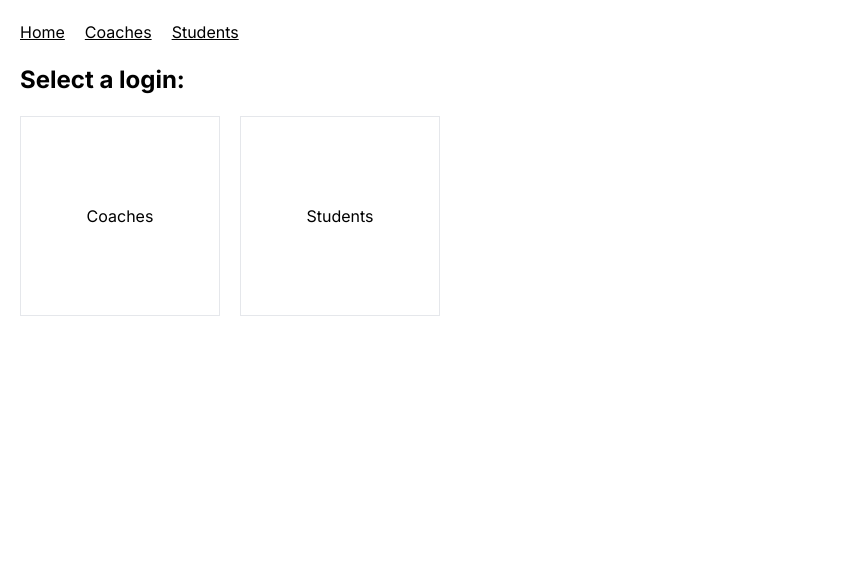
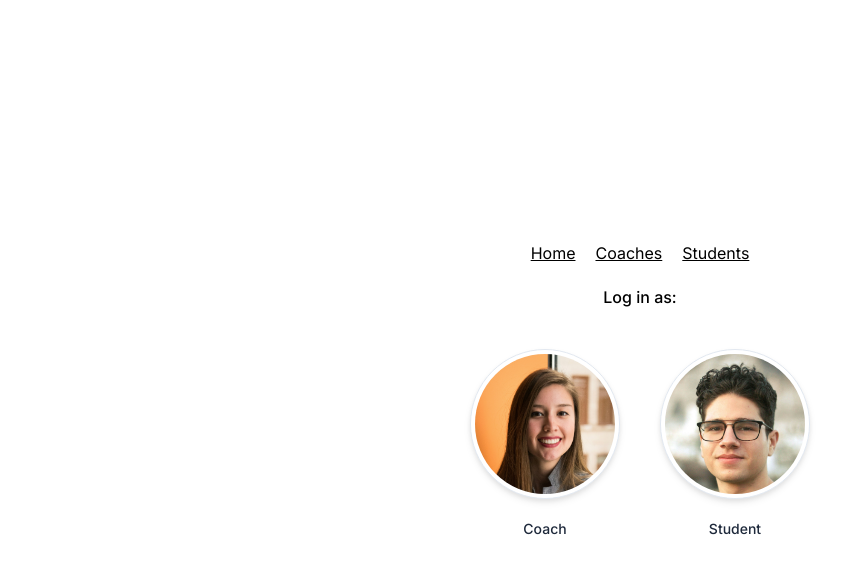
Before and after one commit to jabberdoey/coaching-conundrum, a Next.js app: page / in a window 1280 px wide. Shown: the top 574 px of the page, without its empty margins (0-854 px from the left). Built offline with nearby package versions, Linux system fonts and the light colour scheme.

Commit message:
feat: add styling

```diff
--- a/app/layout.tsx
+++ b/app/layout.tsx
@@ -18,9 +18,11 @@ export default function RootLayout({
   return (
     <html lang="en">
       <body className={inter.className}>
-        <div className="p-5">
-          <Navigation />
-          {children}
+        <div className="container mx-auto">
+          <div className="flex flex-col items-center justify-center h-screen">
+            <Navigation />
+            {children}
+          </div>
         </div>
       </body>
     </html>
--- a/components/login/login.tsx
+++ b/components/login/login.tsx
@@ -1,17 +1,31 @@
 import Link from "next/link";
 import constants from "@/constants.json";
+import Image from "next/image";
 
 export default async function Login() {
     const { logins } = constants;
 
     return (
-        <div>
-            <h2 className="my-5 text-2xl font-bold">Select a login:</h2>
-            <ul className="flex flex-row gap-5">
+        <div className="mt-5 flex flex-col gap-5 items-center">
+            <h2 className="text-base font-medium">Log in as:</h2>
+            <ul className="flex flex-row">
                 {logins.map((login, index) => (
-                    <li key={index} className="w-[200px] h-[200px] hover:bg-gray-200">
-                        <Link href={login.url} className="w-full h-full flex border cursor-pointer border justify-center items-center ">
-                            <div>{login.name}</div>
+                    <li
+                        className="group"
+                        key={index}
+                    >
+                        <Link
+                            className="flex flex-col gap-5 items-center p-5 rounded-xl transition duration-300 ease-in-out group-hover:bg-slate-200"
+                            href={login.url}
+                        >
+                            <Image
+                                className="p-1 bg-white border border-slate-200 drop-shadow-md rounded-full transition duration-300 group-hover:-translate-y-2"
+                                alt={login.name}
+                                src={login.imageUrl}
+                                width={150}
+                                height={150}
+                            />
+                            <div className="text-sm font-medium text-slate-800">{login.name}</div>
                         </Link>
                     </li>
                 ))}
--- a/components/navigation/navigation.tsx
+++ b/components/navigation/navigation.tsx
@@ -6,7 +6,7 @@ export default function Navigation() {
 
     return (
         <div>
-            <ul className="flex flex-row gap-5">
+            <ul className="flex flex-row gap-5 justify-center">
                 {links.map((link, index) => (
                     <li key={index}>
                         <Link href={link.url} className="underline hover:text-blue-600">
--- a/constants.json
+++ b/constants.json
@@ -15,12 +15,14 @@
     ],
     "logins": [
         {
-            "name": "Coaches",
-            "url": "/coaches"
+            "name": "Coach",
+            "url": "/coaches",
+            "imageUrl": "/avatars/coach.jpg"
         },
         {
-            "name": "Students",
-            "url": "/students"
+            "name": "Student",
+            "url": "/students",
+            "imageUrl": "/avatars/student.jpg"
         }
     ]
 }
```
Also changed, not shown: public/avatars/coach.jpg (added), public/avatars/student.jpg (added).
